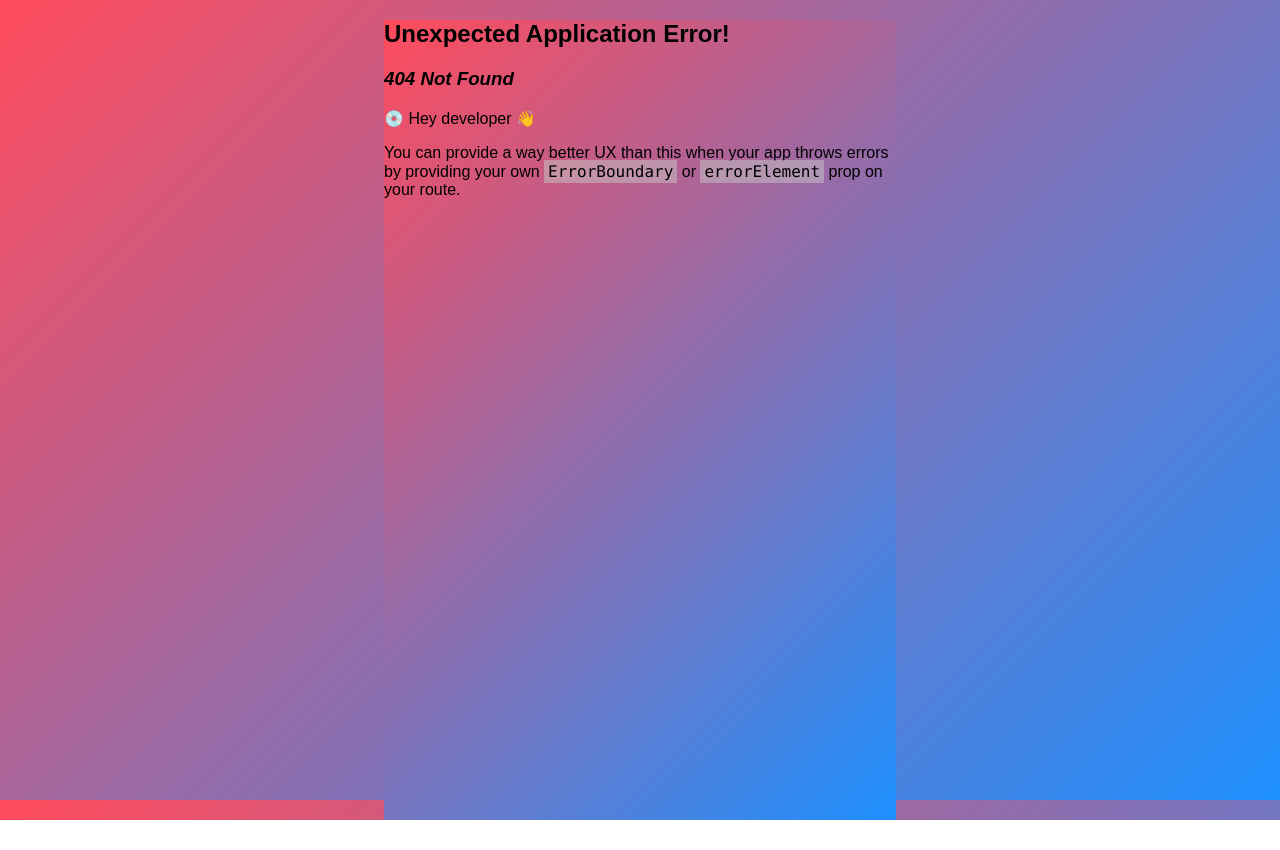
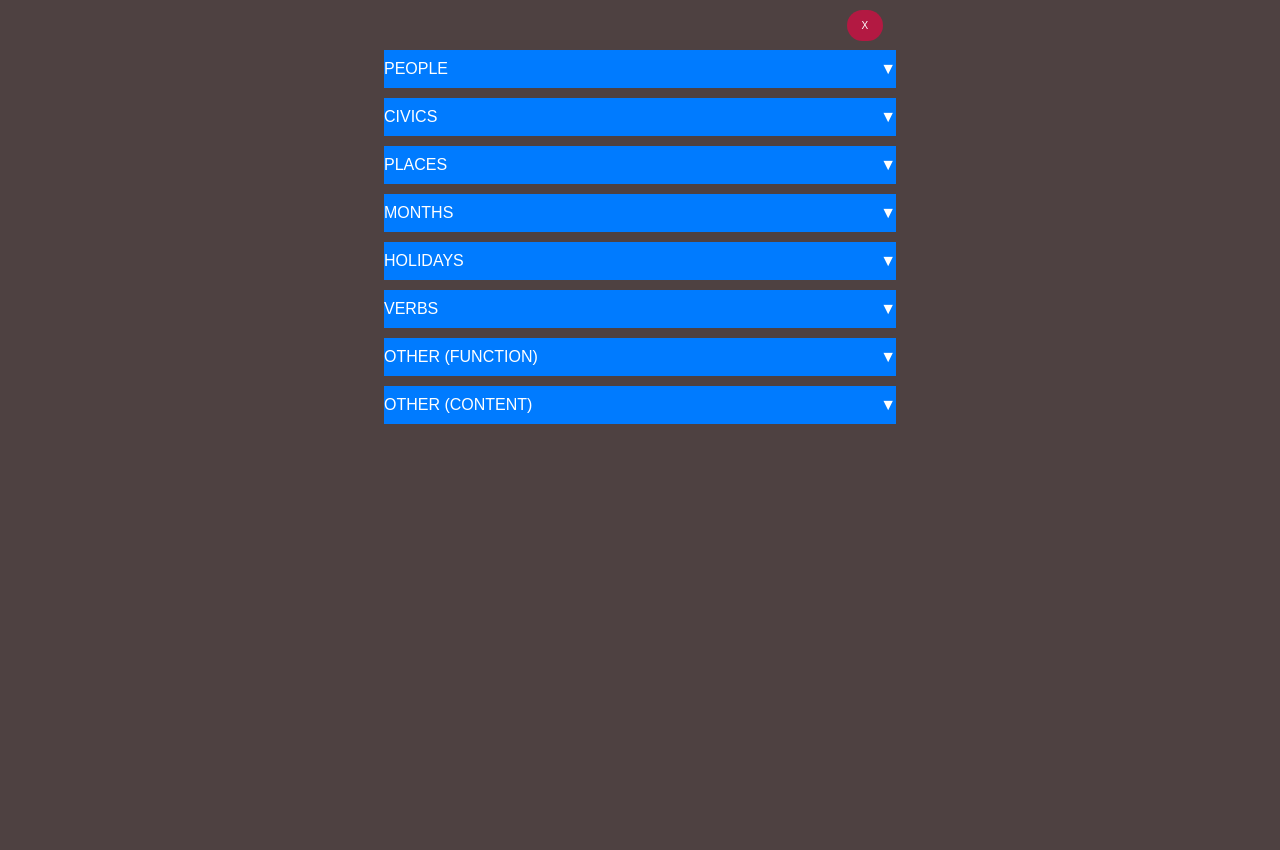
Before and after one commit to sanzay83/adquiz, a React (Create React App) app: page /writing in a window 1280 px wide. Before the commit this address had no page. Before the commit the page ends 820 px from the top, so only its background shows below. Built offline with nearby package versions, Linux system fonts and the light colour scheme.

Commit message:
added study contents

```diff
--- a/src/App.css
+++ b/src/App.css
@@ -4,7 +4,7 @@ html,
   margin: 0;
   height: 100%;
   font-family: "Arial", sans-serif;
-  background: linear-gradient(135deg, #ff4b5c, #1e90ff);
+  background: rgb(78, 65, 65);
 }
 
 .App {
--- /dev/null
+++ b/src/assets/reading.json
@@ -0,0 +1,58 @@
+{
+  "PEOPLE": ["Abraham Lincoln", "George Washington"],
+  "CIVICS": [
+    "American flag",
+    "Bill of Rights",
+    "capital",
+    "citizen",
+    "city",
+    "Congress",
+    "country",
+    "Father of Our Country",
+    "government",
+    "President",
+    "right",
+    "Senators",
+    "state/states",
+    "White House"
+  ],
+  "PLACES": ["America", "United States", "U.S."],
+  "HOLIDAYS": [
+    "Presidents’ Day",
+    "Memorial Day",
+    "Flag Day",
+    "Independence Day",
+    "Labor Day",
+    "Columbus Day",
+    "Thanksgiving"
+  ],
+  "QUESTION WORDS": ["How", "What", "When", "Where", "Who", "Why"],
+  "VERBS": [
+    "can",
+    "come",
+    "do/does",
+    "elects",
+    "have/has",
+    "is/are/was/be",
+    "lives/lived",
+    "meet",
+    "name",
+    "pay",
+    "vote",
+    "want"
+  ],
+  "OTHER (FUNCTION)": ["a", "for", "here", "in", "of", "on", "the", "to", "we"],
+  "OTHER (CONTENT)": [
+    "colors",
+    "dollar bill",
+    "first",
+    "largest",
+    "many",
+    "most",
+    "north",
+    "one",
+    "people",
+    "second",
+    "south"
+  ]
+}
--- /dev/null
+++ b/src/assets/writing.json
@@ -0,0 +1,89 @@
+{
+  "PEOPLE": ["Adams", "Lincoln", "Washington"],
+  "CIVICS": [
+    "American Indians",
+    "capital",
+    "citizens",
+    "Civil War",
+    "Congress",
+    "Father of Our Country",
+    "flag",
+    "free",
+    "freedom of speech",
+    "President",
+    "right",
+    "Senators",
+    "state/states",
+    "White House"
+  ],
+  "PLACES": [
+    "Alaska",
+    "California",
+    "Canada",
+    "Delaware",
+    "Mexico",
+    "New York City",
+    "United States",
+    "Washington",
+    "Washington, D.C."
+  ],
+  "MONTHS": [
+    "February",
+    "May",
+    "June",
+    "July",
+    "September",
+    "October",
+    "November"
+  ],
+  "HOLIDAYS": [
+    "Presidents’ Day",
+    "Memorial Day",
+    "Flag Day",
+    "Independence Day",
+    "Labor Day",
+    "Columbus Day",
+    "Thanksgiving"
+  ],
+  "VERBS": [
+    "can",
+    "come",
+    "elect",
+    "have/has",
+    "is/was/be",
+    "lives/lived",
+    "meets",
+    "pay",
+    "vote",
+    "want"
+  ],
+  "OTHER (FUNCTION)": [
+    "and",
+    "during",
+    "for",
+    "here",
+    "in",
+    "of",
+    "on",
+    "the",
+    "to",
+    "we"
+  ],
+  "OTHER (CONTENT)": [
+    "blue",
+    "dollar bill",
+    "fifty/50",
+    "first",
+    "largest",
+    "most",
+    "north",
+    "one",
+    "one hundred/100",
+    "people",
+    "red",
+    "second",
+    "south",
+    "taxes",
+    "white"
+  ]
+}
--- a/src/components/Home.js
+++ b/src/components/Home.js
@@ -8,11 +8,11 @@ function Home() {
       <div className="homeHeader">Welcome to American Dream Quiz</div>
 
       <div className="homeButtonContainer">
-        <Link to="/quiz">
-          <button className="button">Start</button>
+        <Link to="/study">
+          <button className="button">Study Material</button>
         </Link>
         <Link to="/quiz">
-          <button className="button">Start</button>
+          <button className="button">Start Quiz</button>
         </Link>
         <Link to="/progress">
           <button className="button">Progress</button>
--- /dev/null
+++ b/src/components/QuizStudy.js
@@ -0,0 +1,7 @@
+import React from "react";
+
+function QuizStudy() {
+  return <div></div>;
+}
+
+export default QuizStudy;
--- /dev/null
+++ b/src/components/Reading.js
@@ -0,0 +1,48 @@
+import React, { useState } from "react";
+import data from "../assets/reading.json";
+import "./styles/Reading.css";
+import { Link } from "react-router-dom";
+
+function Reading() {
+  const [openDropdowns, setOpenDropdowns] = useState({});
+
+  const toggleDropdown = (key) => {
+    setOpenDropdowns((prevState) => ({
+      ...prevState,
+      [key]: !prevState[key],
+    }));
+  };
+
+  return (
+    <div>
+      <Link className="exit" to="/">
+        X
+      </Link>
+      <div className="readingContainer">
+        {Object.keys(data).map((key) => (
+          <div className="dropdown" key={key}>
+            <button
+              onClick={() => toggleDropdown(key)}
+              className="dropdown-toggle"
+            >
+              {key} <span className="dropdown-icon">▼</span>
+            </button>
+            {openDropdowns[key] && (
+              <ul className="dropdown-menu">
+                {data[key].map((item, index) => (
+                  <li key={index}>
+                    <a href={`#${item.replace(/\s+/g, "").toLowerCase()}`}>
+                      {item}
+                    </a>
+                  </li>
+                ))}
+              </ul>
+            )}
+          </div>
+        ))}
+      </div>
+    </div>
+  );
+}
+
+export default Reading;
--- /dev/null
+++ b/src/components/Study.js
@@ -0,0 +1,27 @@
+import React from "react";
+import { Link } from "react-router-dom";
+import "./styles/Study.css";
+
+function Study() {
+  return (
+    <>
+      <Link className="exit" to="/">
+        X
+      </Link>
+      <div className="menu-container">
+        <h1 className="menu-header">Learning Activities</h1>
+        <Link to="/quizStudy">
+          <button className="menu-button">Study Questions</button>
+        </Link>
+        <Link to="/writing">
+          <button className="menu-button">Practice Writing Vocabulary</button>
+        </Link>
+        <Link to="/reading">
+          <button className="menu-button">Practice Reading Vocabulary</button>
+        </Link>
+      </div>
+    </>
+  );
+}
+
+export default Study;
--- /dev/null
+++ b/src/components/Writing.js
@@ -0,0 +1,48 @@
+import React, { useState } from "react";
+import data from "../assets/writing.json";
+import "./styles/Writing.css";
+import { Link } from "react-router-dom";
+
+function Writing() {
+  const [openDropdowns, setOpenDropdowns] = useState({});
+
+  const toggleDropdown = (key) => {
+    setOpenDropdowns((prevState) => ({
+      ...prevState,
+      [key]: !prevState[key],
+    }));
+  };
+
+  return (
+    <div>
+      <Link className="exit" to="/">
+        X
+      </Link>
+      <div className="readingContainer">
+        {Object.keys(data).map((key) => (
+          <div className="dropdown" key={key}>
+            <button
+              onClick={() => toggleDropdown(key)}
+              className="dropdown-toggle"
+            >
+              {key} <span className="dropdown-icon">▼</span>
+            </button>
+            {openDropdowns[key] && (
+              <ul className="dropdown-menu">
+                {data[key].map((item, index) => (
+                  <li key={index}>
+                    <a href={`#${item.replace(/\s+/g, "").toLowerCase()}`}>
+                      {item}
+                    </a>
+                  </li>
+                ))}
+              </ul>
+            )}
+          </div>
+        ))}
+      </div>
+    </div>
+  );
+}
+
+export default Writing;
--- /dev/null
+++ b/src/components/styles/Reading.css
@@ -0,0 +1,55 @@
+.readingContainer {
+  margin-top: 50px;
+  width: 100%;
+}
+
+.dropdown {
+  position: relative;
+  display: flex;
+  flex-direction: column;
+  margin-bottom: 10px;
+}
+
+.dropdown-toggle {
+  padding: 10px 0;
+  width: 100%;
+  background-color: #007bff;
+  color: white;
+  cursor: pointer;
+  font-size: 16px;
+  text-align: left;
+  display: flex;
+  justify-content: space-between;
+  align-items: center;
+  border: none;
+}
+
+.dropdown-toggle:hover {
+  background-color: #0056b3;
+}
+
+.dropdown-icon {
+  margin-left: 10px;
+}
+
+.dropdown-menu {
+  display: block;
+  background-color: #f9f9f9;
+  box-shadow: 0 8px 16px rgba(0, 0, 0, 0.2);
+  margin-top: 5px; /* space between button and dropdown */
+}
+
+.dropdown-menu li {
+  list-style: none;
+}
+
+.dropdown-menu li a {
+  color: black;
+  padding: 12px 16px;
+  text-decoration: none;
+  display: block;
+}
+
+.dropdown-menu li a:hover {
+  background-color: #f1f1f1;
+}
--- /dev/null
+++ b/src/components/styles/Study.css
@@ -0,0 +1,49 @@
+.menu-container {
+  display: flex;
+  flex-direction: column;
+  justify-content: center;
+  align-items: center;
+  height: 100vh;
+  background-image: url("../../assets/study-background.png"); /* Path to your background image */
+  background-size: cover;
+  background-position: center;
+  background-repeat: no-repeat;
+  color: white; /* Ensuring text is readable on the background */
+  text-shadow: 1px 1px 2px rgba(0, 0, 0, 0.5); /* Adding a slight text shadow for readability */
+}
+
+.menu-header {
+  width: 230px;
+  font-size: 24px;
+  margin-bottom: 20px;
+  color: white;
+  background-color: black;
+  padding: 5px 15px;
+}
+
+.menu-button {
+  width: 230px;
+  margin: 5px;
+  padding: 15px 30px;
+  font-size: 16px;
+  cursor: pointer;
+  border: none;
+  border-radius: 5px;
+  background-color: rgba(
+    0,
+    123,
+    255,
+    0.8
+  ); /* Semi-transparent blue background */
+  color: white;
+  transition: background-color 0.3s ease;
+}
+
+.menu-button:hover {
+  background-color: rgba(
+    0,
+    86,
+    179,
+    0.8
+  ); /* Semi-transparent darker blue on hover */
+}
--- /dev/null
+++ b/src/components/styles/Writing.css
@@ -0,0 +1,55 @@
+.readingContainer {
+  margin-top: 50px;
+  width: 100%;
+}
+
+.dropdown {
+  position: relative;
+  display: flex;
+  flex-direction: column;
+  margin-bottom: 10px;
+}
+
+.dropdown-toggle {
+  padding: 10px 0;
+  width: 100%;
+  background-color: #007bff;
+  color: white;
+  cursor: pointer;
+  font-size: 16px;
+  text-align: left;
+  display: flex;
+  justify-content: space-between;
+  align-items: center;
+  border: none;
+}
+
+.dropdown-toggle:hover {
+  background-color: #0056b3;
+}
+
+.dropdown-icon {
+  margin-left: 10px;
+}
+
+.dropdown-menu {
+  display: block;
+  background-color: #f9f9f9;
+  box-shadow: 0 8px 16px rgba(0, 0, 0, 0.2);
+  margin-top: 5px; /* space between button and dropdown */
+}
+
+.dropdown-menu li {
+  list-style: none;
+}
+
+.dropdown-menu li a {
+  color: black;
+  padding: 12px 16px;
+  text-decoration: none;
+  display: block;
+}
+
+.dropdown-menu li a:hover {
+  background-color: #f1f1f1;
+}
```
Also changed, not shown: src/index.js (+20 -0 lines), src/assets/study-background.png (added).
